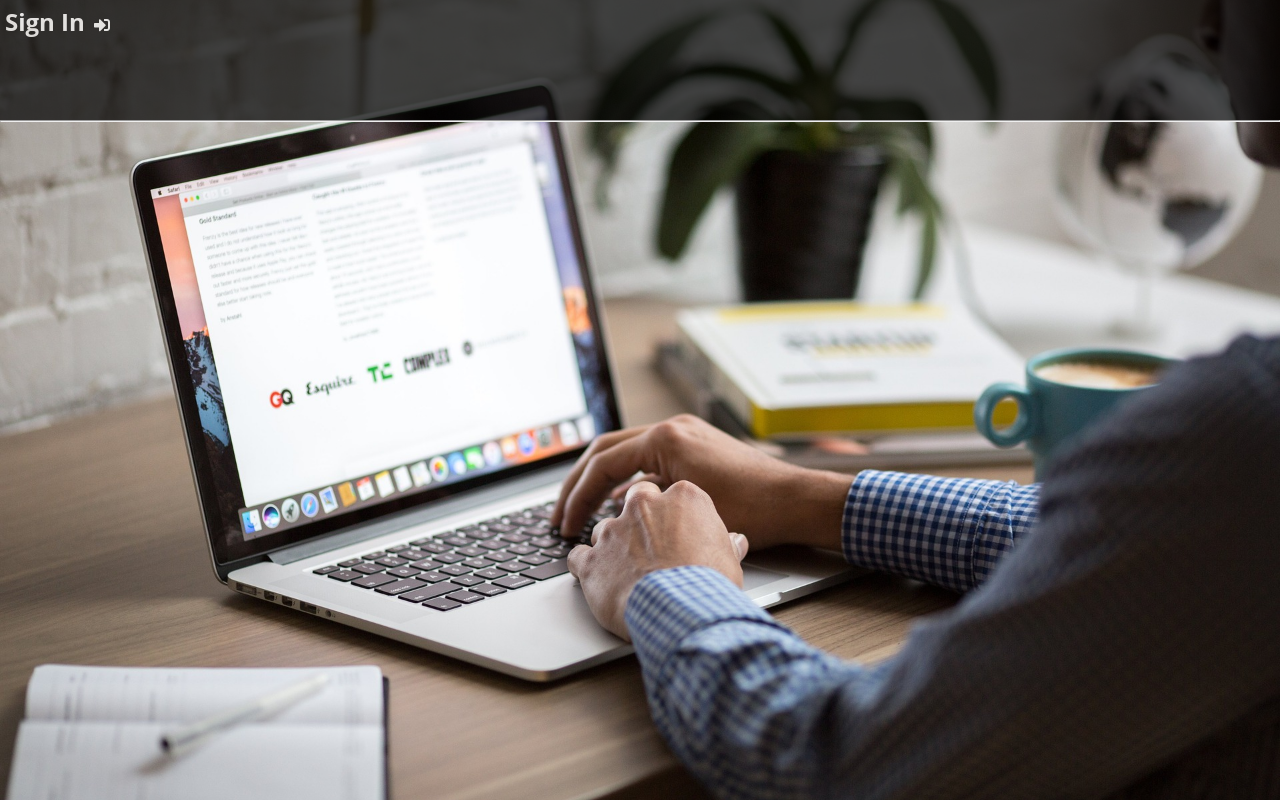
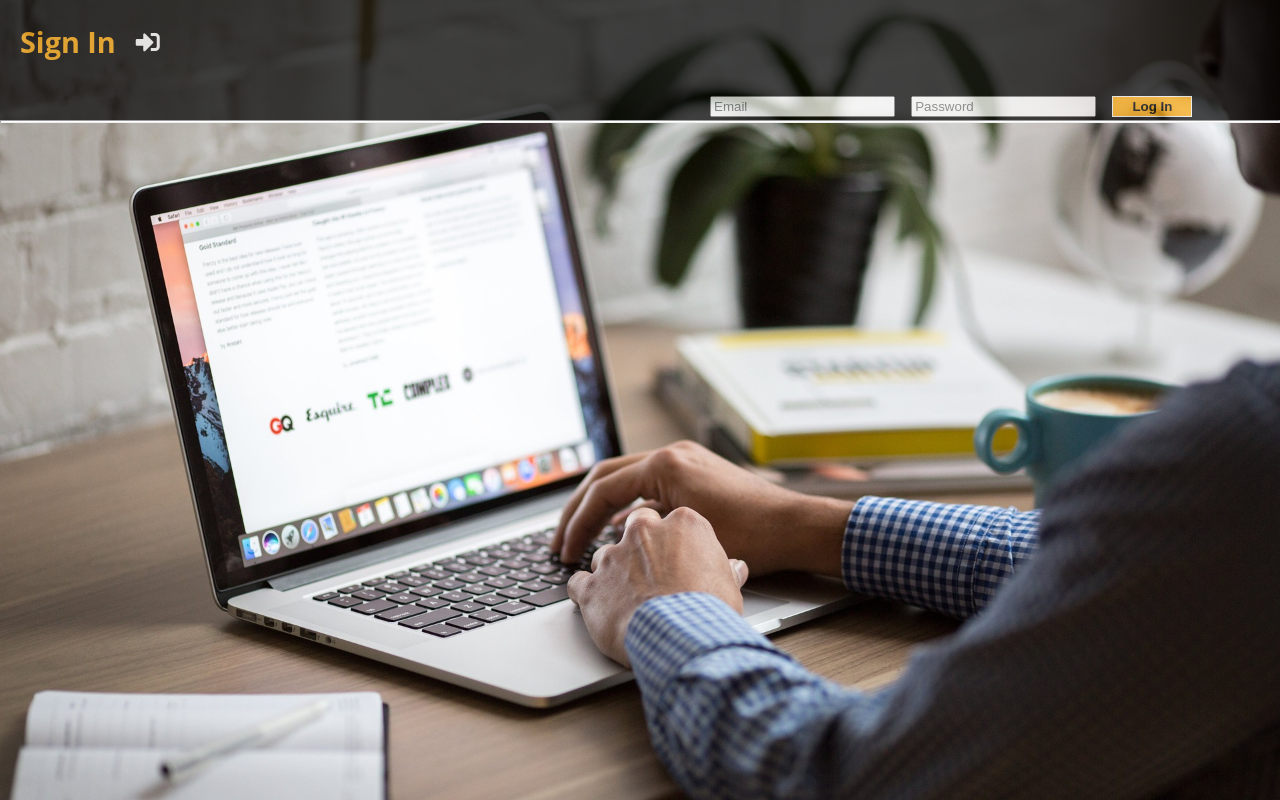
Before and after one commit to sawczak/registration-form, a plain HTML site: page index.html in a window 1280 px wide. Drawn offline with Linux system fonts and the light colour scheme.

Commit message:
main done

```diff
--- a/css/style.css
+++ b/css/style.css
@@ -9,28 +9,17 @@ body {
 }
 
 hr {
-    height: 2px;
+    height: 3px;
     background-color: #ffffff;
 }
 
-h1 {
-    font-size: 1.5em;
-    padding: 5px;
-    display: inline-block;
-    text-align: center;
-}
 
-.fas fa-sign-in-alt {
-
-}
 
 .main-header {
     background-image: url("../img/header.jpg");
     width: 100vw;
     height: 100vh;
-    background-position: center;
     background-size: cover;
-    position: relative;
 }
 
 .main-header-content {
@@ -38,4 +27,34 @@ h1 {
     height: 15vh;
     width: 100vw;
     opacity: .7;
+    display: flex;
+    flex-wrap: wrap;
+    align-items: center;
+    font-size: 24px;
 }
+
+.main-header-content h1 {
+    font-size: 1.2em;
+    color: #fca80b;
+    margin: 20px;
+}
+
+
+
+
+.logIn {
+    margin-left: 700px;
+
+}
+
+input {
+    margin-left: 10px;
+}
+
+.btn {
+    width: 80px;
+    height: 21px;
+    background-color: #fca80b;
+    border: 1px solid #f2f1ed;
+    font-weight: bold;
+}
--- a/index.html
+++ b/index.html
@@ -14,13 +14,33 @@
 <body>
     <header class="main-header">
         <div class="main-header-content">
-            <div class="main-header-content-sign">
-                <h1>Sign In</h1>
-                <i class="fas fa-sign-in-alt"></i>
+            <h1>Sign In</h1>
+            <i class="fas fa-sign-in-alt"></i>
+            <div class="logIn">
+                <form action="#">
+                    <input type="email" class="email" placeholder="Email">
+                    <input type="text" class="password" placeholder="Password">
+                    <input type="submit" class="btn" value="Log In">
+                </form>
             </div>
+
         </div>
         <hr>
+
+  <!--       <section id="registration-form" class="registration">
+            <div class="container">
+                <h2>Form</h2>
+                <hr>
+                <form action="#">
+                    <input type="text" placeholder="Imię">
+                    <input type="email" placeholder="Email">
+                    <textarea placeholder="Wiadomość"></textarea>
+                    <input type="submit" class="btn" value="Wyślij wiadomość">
+                </form>
+            </div>
+        </section> -->
     </header>
+
 
 
 
```
